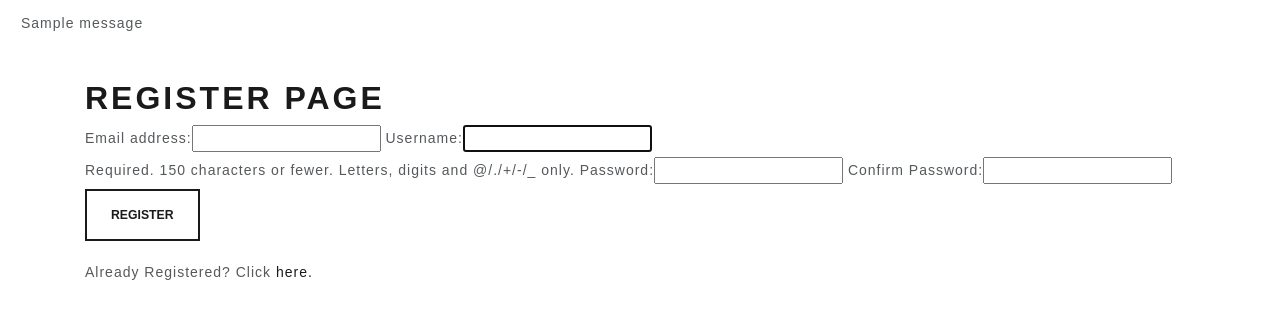
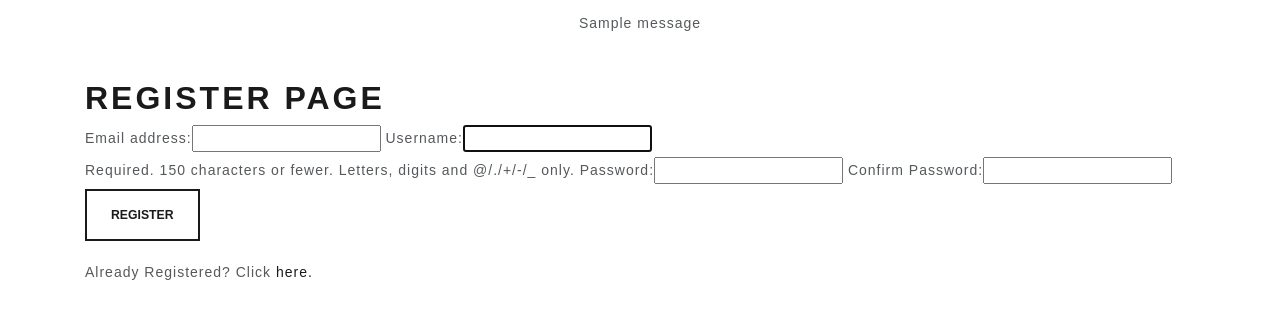
Before and after one commit to ShaneMuir/BugFeature-Tracker, a Django app: page /accounts/register/ in a window 1280 px wide. Shown: the part 98-417 px from the top of the page. Run offline with Django 3.2, Linux system fonts and the light colour scheme; tables that the repository leaves empty hold one stand-in row (values such as "Sample post"); one stand-in notice (Sample message) is shown; parts of the project's set-up code (start-up, migrations or seed data) failed here and were passed over; some libraries are stand-ins or nearby versions.

Commit message:
Made flash messages full width and text center

```diff
--- a/static/css/main.css
+++ b/static/css/main.css
@@ -53,3 +53,8 @@ main {
 strong {
     font-weight: bold;
 }
+
+.container-fluid {
+    padding-right: 0;
+    padding-left: 0;
+}
--- a/templates/base.html
+++ b/templates/base.html
@@ -67,16 +67,15 @@
         </div>
     </nav>
 
-
-    {% if messages %}
-    {% for message in messages %}
-    <div class="alert {{ message.tags }}">
-        <div class="messages">
-            {{ message }}
+    <div class="container-fluid text-center">
+        {% if messages %} {% for message in messages %}
+        <div class="alert {{ message.tags }}">
+            <div class="messages">
+                {{ message }}
+            </div>
         </div>
+        {% endfor %} {% endif %}
     </div>
-    {% endfor %}
-    {% endif %}
     <main class="container">
         {% block heading %} {% endblock %} {% block content %} {% endblock %}
     </main>
```
